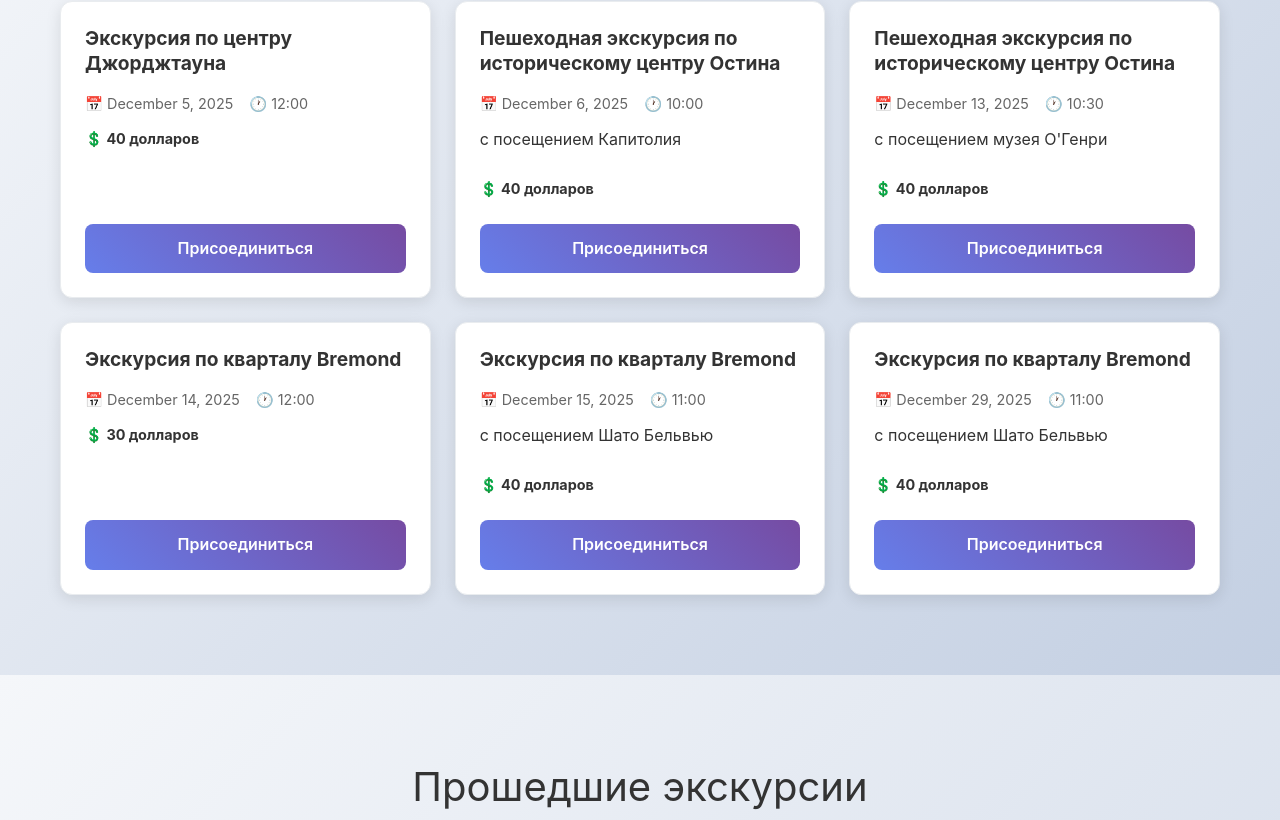
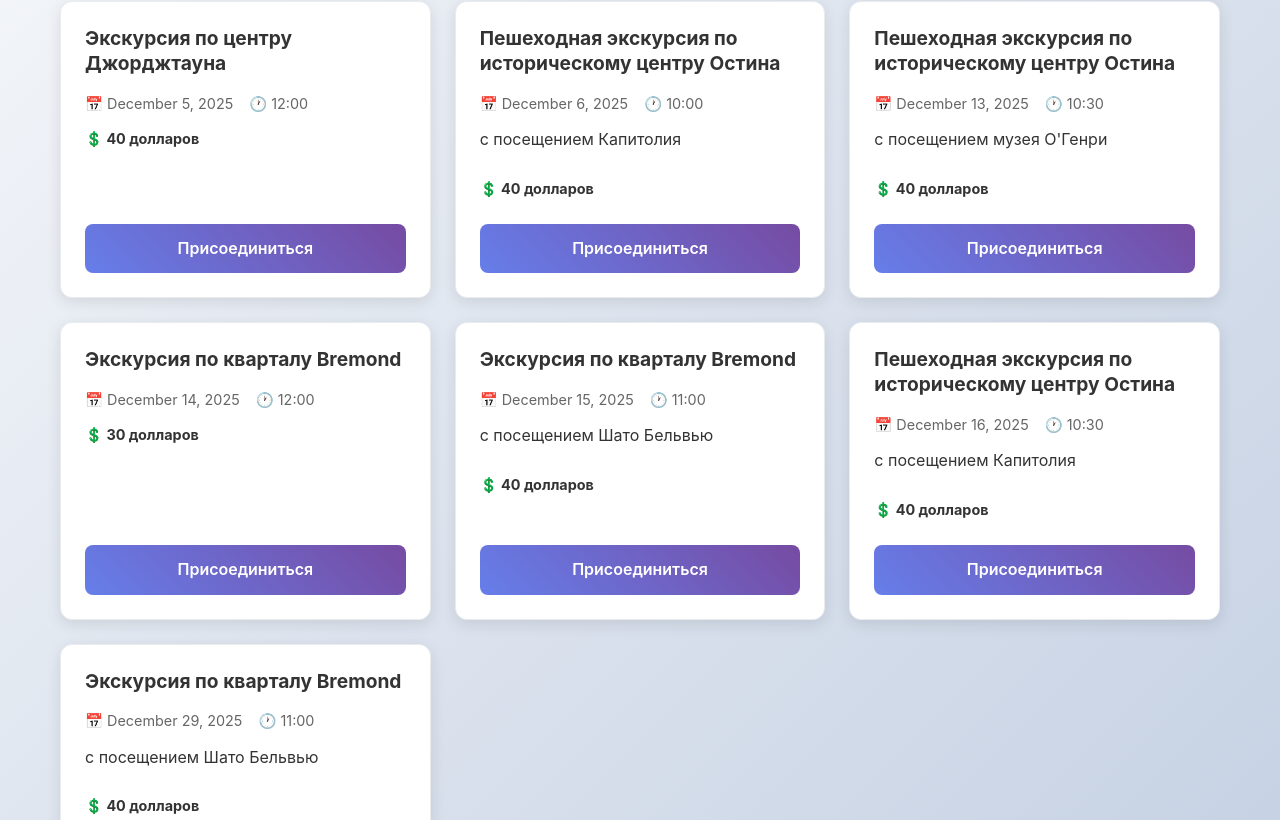
Before and after one commit to tatiana-act/nextjs-boilerplate, a Next.js app: page / in a window 1280 px wide. Shown: the part 6651-7471 px from the top of the page. Built offline with nearby package versions, Linux system fonts and the light colour scheme.

Commit message:
new tour

```diff
--- a/data/upcomingTours.ts
+++ b/data/upcomingTours.ts
@@ -42,6 +42,14 @@ export const upcomingTours: UpcomingTourEvent[] = [
         bonus: 'с посещением Шато Бельвью'
     },
     {
+        id: 'tour34',
+        tourProgramId: 'Acap',
+        date: '2025-12-16',
+        time: '10:30',
+        price: 40,
+        bonus: '️с посещением Капитолия'
+    },
+    {
         id: 'tour32',
         tourProgramId: 'Brmn',
         date: '2025-12-29',
```
